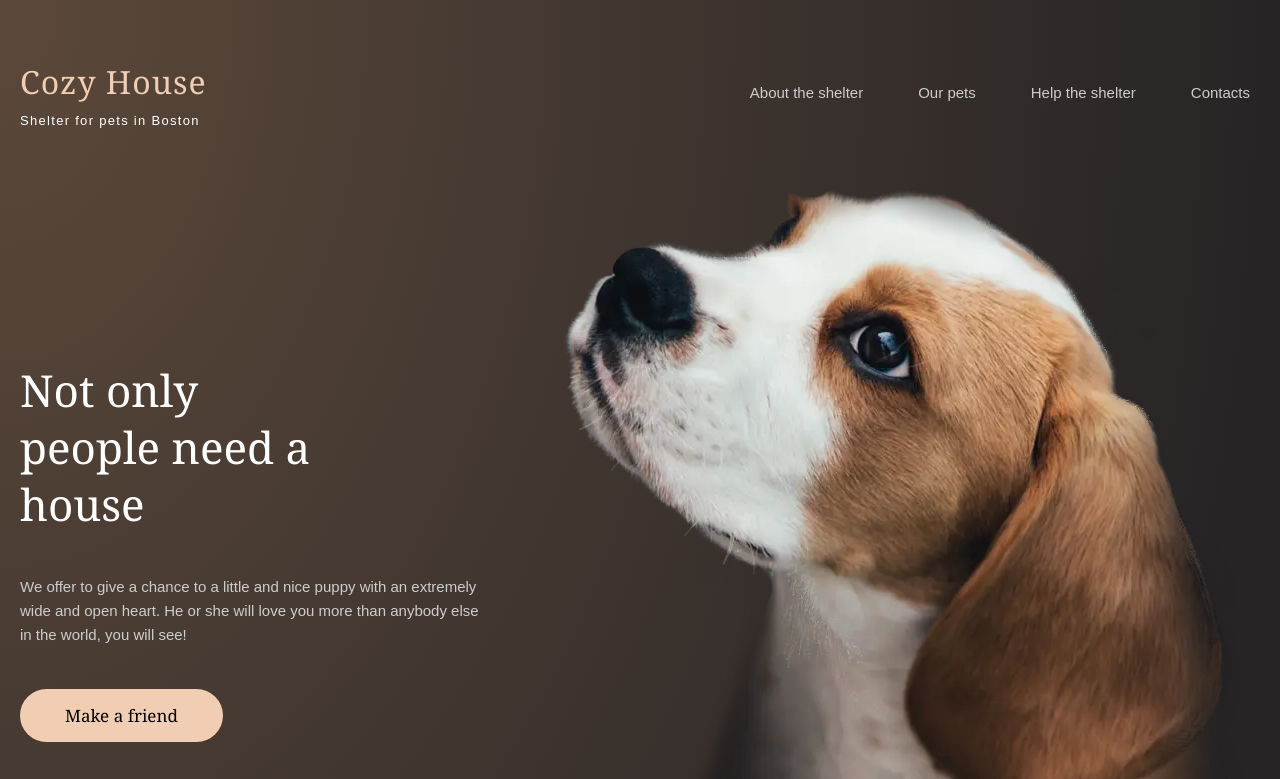
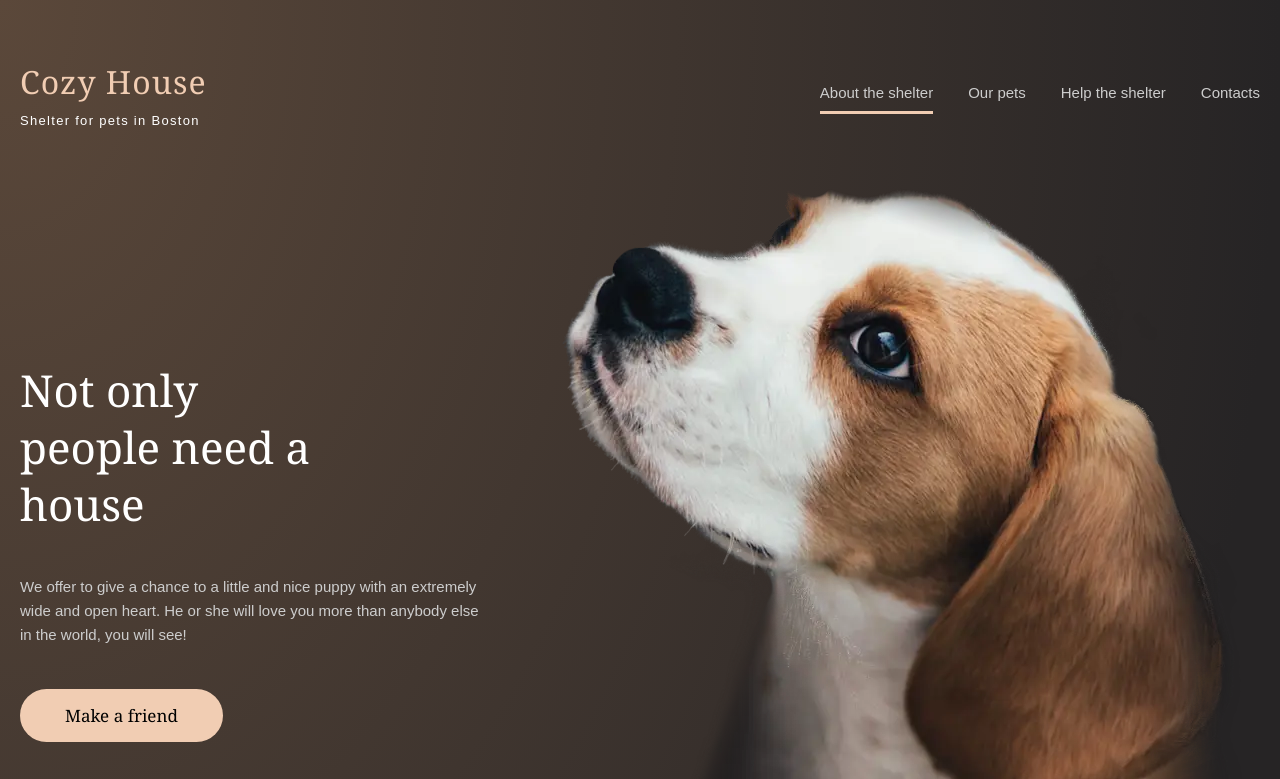
Before and after one commit to DaniilSerga/CozyHouse, a React (Create React App) app: page / in a window 1280 px wide. Shown: the top 779 px of the page. Built offline with nearby package versions, Linux system fonts and the light colour scheme.

Commit message:
fixed routing and added an error page

```diff
--- a/src/App.js
+++ b/src/App.js
@@ -1,12 +1,18 @@
+import { Route, Routes } from 'react-router-dom';
 import classes from './App.module.css'
 import Footer from './components/Footer/Footer';
-import StartPage from './components/StartPage';
+import StartPage from './components/Pages/StartPage';
+import PetsPage from './components/Pages/PetsPage';
+import PageNotFound from './components/Pages/PageNotFound';
 
 const App = () => {
   return (
     <div className={classes.App}>
-        <StartPage/>
-        <Footer/>
+        <Routes>
+          <Route path='/' element={<StartPage/>}/>
+          <Route path='/pets' element={<PetsPage/>}/>
+          <Route path='*' element={<PageNotFound/>}/>
+        </Routes>
     </div>
   );
 }
--- a/src/components/Header/Navbar.jsx
+++ b/src/components/Header/Navbar.jsx
@@ -1,34 +1,14 @@
-import React, { useRef } from 'react';
+import React from 'react';
 import classes from './Navbar.module.css';
-import { BrowserRouter, Link, NavLink, Route, Routes } from 'react-router-dom';
-import PetsPage from '../OurPetsPage/PetsPage';
-import StartPage from '../StartPage';
+import { NavLink } from 'react-router-dom';
 
-const Navbar = ({...props}) => {
+const Navbar = () => {
     return(
         <div className={classes.navbarContainer}>
-            <ul className={classes.navMenu}>
-                <li>
-                    <div className={classes.linkContainer}>
-                        <a href={'/'}>About the shelter</a>
-                    </div>
-                </li>
-                <li>
-                    <div className={classes.linkContainer}>
-                        <a href={'/ourPets'}>Our pets</a>
-                    </div>
-                </li>
-                <li>
-                    <div className={classes.linkContainer}>
-                        <a href='/'>Help the shelter</a>
-                    </div>
-                </li>
-                <li>
-                    <div className={classes.linkContainer}>
-                        <a href='/'>Contacts</a>
-                    </div>
-                </li>
-            </ul>
+            <NavLink className={({isActive}) => isActive ? classes.activeLink : classes.link} to={'/'}>About the shelter</NavLink>
+            <NavLink className={({isActive}) => isActive ? classes.activeLink : classes.link} to={'/pets'}>Our pets</NavLink>
+            <NavLink className={({isActive}) => isActive ? classes.activeLink : classes.link} to={'/help'}>Help the shelter</NavLink>
+            <NavLink className={({isActive}) => isActive ? classes.activeLink : classes.link} to={'/contacts'}>Contacts</NavLink>
         </div>
     )
 }
--- a/src/components/Header/Navbar.module.css
+++ b/src/components/Header/Navbar.module.css
@@ -1,13 +1,9 @@
 .navbarContainer {
     position: relative;
-    height: auto;
-}
-
-.navMenu {
-    height: 100%;
     display: flex;
+    justify-content: space-between;
+    align-items: center;
     gap: 35px;
-    list-style-type: none;
 }
 
 .linkContainer {
@@ -15,19 +11,28 @@
     border-bottom: 3px solid transparent;
 }
 
-.linkContainer > a {
+.link {
+    margin-top: 10px;
+    padding-bottom: 10px;
     color: #cdcdcd;
     font-size: 15px;
     font-weight: 400;
     text-decoration: none;
+    border-bottom: 3px solid transparent;
 }
 
-.activeLinkContainer {
-    padding: 10px;
+.activeLink {
+    margin-top: 10px;
+    padding-bottom: 10px;
+    color: #cdcdcd;
+    font-size: 15px;
+    font-weight: 400;
+    text-decoration: none;
     border-bottom: 3px solid #f1cdb3;
 }
 
-li:hover > .linkContainer > a {
+.link:hover,
+.activeLink:hover {
     color: #fafafa;
     transition: 0.3s;
 }
--- /dev/null
+++ b/src/components/Pages/PageNotFound.jsx
@@ -0,0 +1,16 @@
+import React from "react";
+import classes from './PageNotFound.module.css';
+import { Link } from "react-router-dom";
+import dogPicture from '../../assets/images/donation-dog.webp';
+
+const PageNotFound = () => {
+    return (
+        <div className={classes.pageContainer}>
+            <img src={dogPicture} alt='error page'/>
+            <h3 className={classes.header}>Oops, something went wrong</h3>
+            <Link className={classes.link} to={'/'}>Go back</Link>
+        </div>
+    )
+}
+
+export default PageNotFound;
--- /dev/null
+++ b/src/components/Pages/PageNotFound.module.css
@@ -0,0 +1,19 @@
+.pageContainer {
+    display: flex;
+    align-items: center;
+    justify-content: center;
+    flex-direction: column;
+    gap: 20px;
+    height: 100vh;
+}
+
+.header {
+    font-family: Georgia;
+    font-style: italic;
+    font-weight: 400;
+    font-size: 32px;
+}
+
+.link {
+    font-size: 23px;
+}
--- a/src/components/OurPetsPage/PetsPage.jsx
+++ b/src/components/Pages/PetsPage.jsx
@@ -1,14 +1,14 @@
 import React from 'react';
 import classes from './PetsPage.module.css';
 import Header from '../Header/Header';
-import Footer from '../Footer/Footer';
 
 const PetsPage = () => {
     return (
         <div className={classes.petsPageContainer}>
+            <div className={classes.content}>
             <Header/>
-            <h1>Under construction</h1>
-            <Footer/>
+                <h1>Under construction</h1>
+            </div>
         </div>
     )
 }
--- /dev/null
+++ b/src/components/Pages/PetsPage.module.css
@@ -0,0 +1,4 @@
+.content {
+    height: 100%;
+    background-color: rgb(71, 71, 71);
+}
--- a/src/components/StartPage.jsx
+++ b/src/components/Pages/StartPage.jsx
@@ -1,11 +1,11 @@
 import React from 'react';
 import classes from './StartPage.module.css';
-import StartSection from './StartSection/StartSection';
-import AboutSection from './AboutSection/AboutSection';
-import PetsSection from './PetsSection/PetsSection';
-import HelpSection from './HelpSection/HelpSection';
-import DonationSection from './DonationSection/DonationSection';
-import Header from './Header/Header';
+import StartSection from '../StartSection/StartSection';
+import AboutSection from '../AboutSection/AboutSection';
+import PetsSection from '../PetsSection/PetsSection';
+import HelpSection from '../HelpSection/HelpSection';
+import DonationSection from '../DonationSection/DonationSection';
+import Footer from '../Footer/Footer';
 
 const StartPage = () => {
     return (
@@ -15,6 +15,7 @@ const StartPage = () => {
             <PetsSection/>
             <HelpSection/>
             <DonationSection/>
+            <Footer/>
         </div>
     )
 }
--- a/src/index.js
+++ b/src/index.js
@@ -1,26 +1,16 @@
 import React from 'react';
 import ReactDOM from 'react-dom/client';
+import { BrowserRouter } from 'react-router-dom';
+import reportWebVitals from './reportWebVitals';
+import App from './App';
 import './index.css';
-import App from './App';
-import reportWebVitals from './reportWebVitals';
-import { RouterProvider, createBrowserRouter } from 'react-router-dom';
-import PetsPage from './components/OurPetsPage/PetsPage';
-
-const router = createBrowserRouter([
-  {
-    path: '/',
-    element: <App/>,
-  },
-  {
-    path: '/ourPets',
-    element: <PetsPage/>
-  }
-]);
 
 const root = ReactDOM.createRoot(document.getElementById('root'));
 root.render(
   <React.StrictMode>
-    <RouterProvider router={router} />
+    <BrowserRouter>
+      <App/>
+    </BrowserRouter>
   </React.StrictMode>
 );
 
```
Also changed, not shown: src/components/OurPetsPage/PetsPage.module.css (deleted), src/components/Pages/StartPage.module.css (added).
